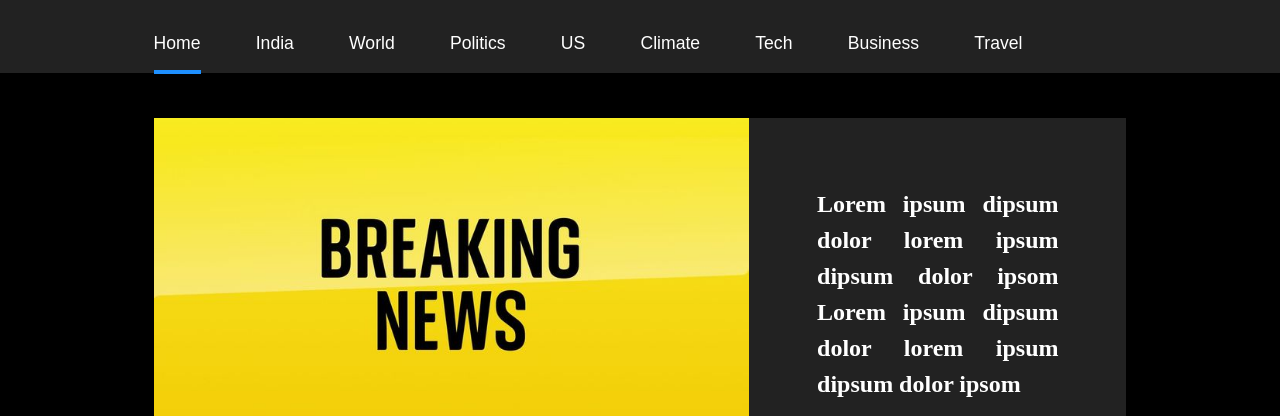
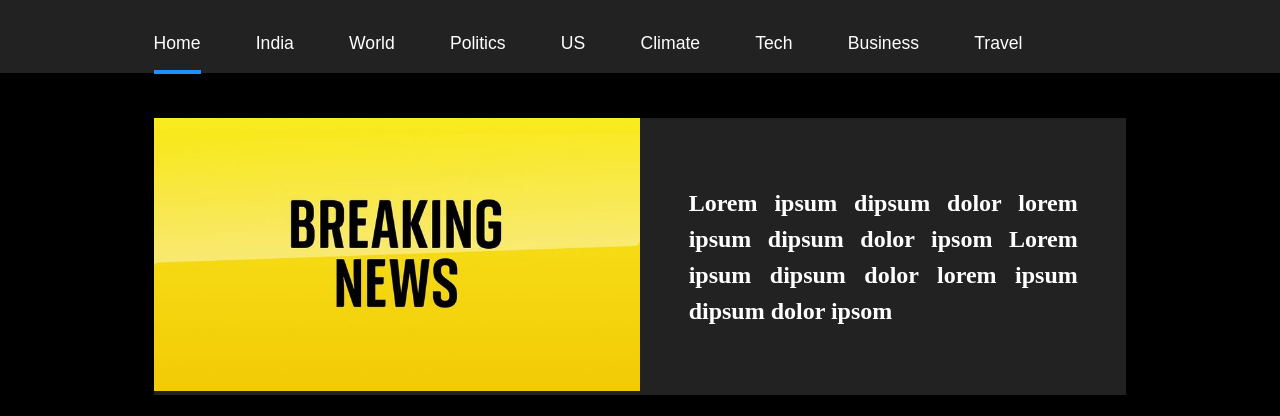
Before and after one commit to kaushik-3009/News-IWP, a plain HTML site: page index.html in a window 1280 px wide. Shown: the part 83-499 px from the top of the page. Drawn offline with Linux system fonts and the light colour scheme.

Commit message:
Update master.css

```diff
--- a/css/master.css
+++ b/css/master.css
@@ -98,18 +98,17 @@ a{
 .breaking-news-headline{
   display: flex;
   width:50%;
-  height:100%;
   justify-content: center;
   align-items: center;
 
 }
 .breakingnews-link{
 
-  width: 70%;
+  width: 80%;
   text-align: justify;
-  margin:auto;
+
   line-height: 1.5;
-  padding:18%;
+  font-size: 1.5rem;
 }
 .breaking-news:hover{
   box-shadow: 0.5px 0.5px 15px 2px #929AAB;
@@ -140,6 +139,7 @@ a{
 }
 .img-container{
   overflow: hidden;
+  width: 50%;
 }
 .card:hover{
   box-shadow: 1px 1px 25px 5px #929AAB;
```
